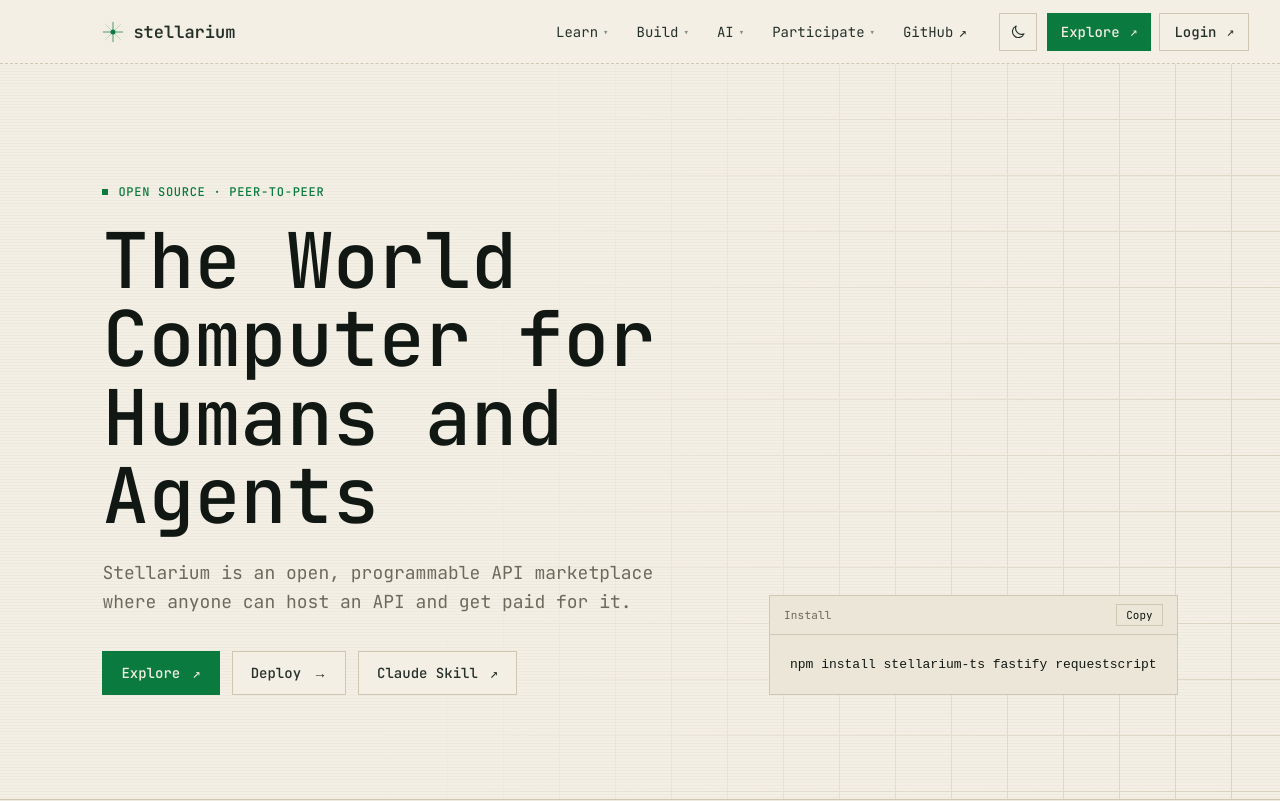
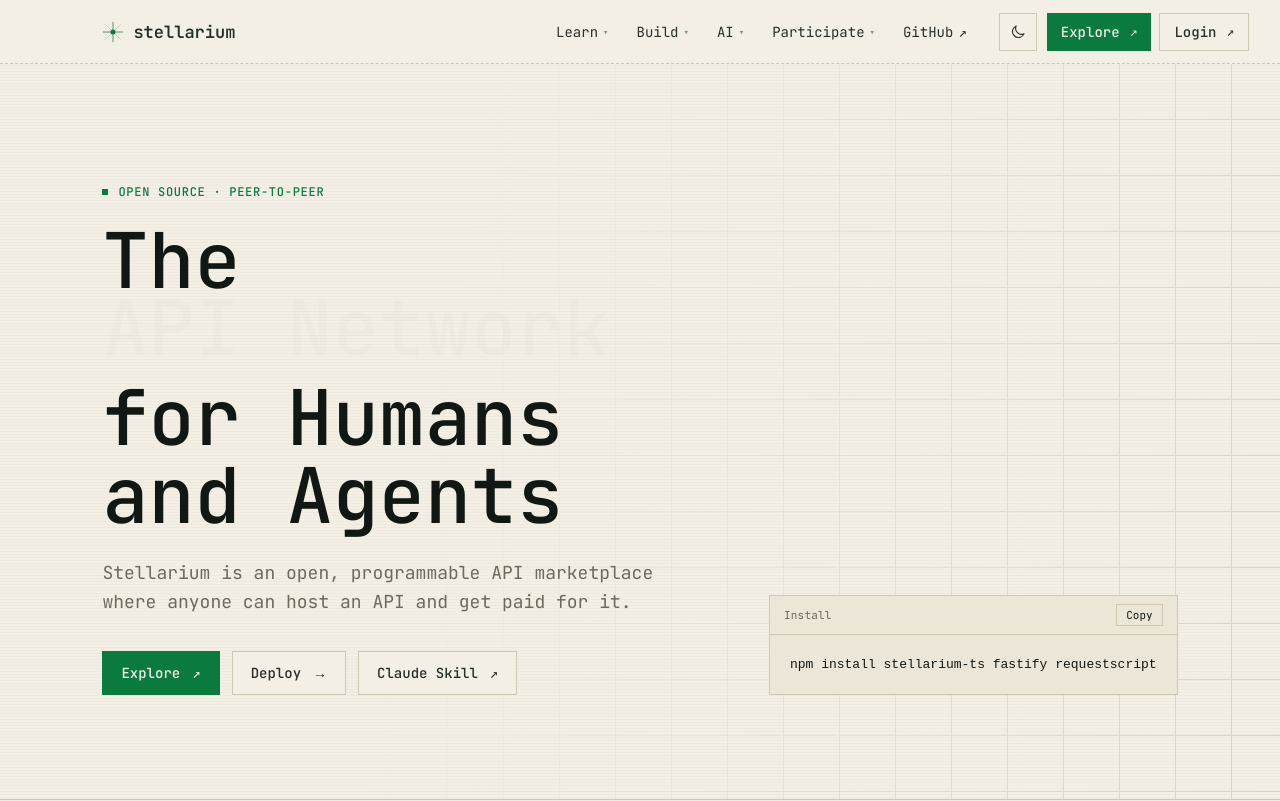
Before and after one commit to qualletio/stellarium-web, a Next.js app: page / in a window 1280 px wide. Shown: the top 801 px of the page. Built offline with nearby package versions, Linux system fonts and the light colour scheme.

Commit message:
Rotating text

```diff
--- /dev/null
+++ b/app/components/RotatingText.module.css
@@ -0,0 +1,19 @@
+.word {
+  display: inline-block;
+  animation-name: cycle;
+  animation-timing-function: ease-in-out;
+  animation-fill-mode: both;
+}
+
+@keyframes cycle {
+  0% { opacity: 0; transform: translateY(0.15em); }
+  12% { opacity: 1; transform: none; }
+  88% { opacity: 1; transform: none; }
+  100% { opacity: 0; transform: translateY(-0.15em); }
+}
+
+@media (prefers-reduced-motion: reduce) {
+  .word {
+    animation: none;
+  }
+}
--- /dev/null
+++ b/app/components/RotatingText.tsx
@@ -0,0 +1,30 @@
+"use client";
+
+import { useEffect, useState } from "react";
+import styles from "./RotatingText.module.css";
+
+type Props = {
+  words: string[];
+  /** Milliseconds each word stays on screen. */
+  interval?: number;
+};
+
+export default function RotatingText({ words, interval = 3500 }: Props) {
+  const [index, setIndex] = useState(0);
+
+  useEffect(() => {
+    if (window.matchMedia("(prefers-reduced-motion: reduce)").matches) return;
+    const id = window.setInterval(() => setIndex((i) => (i + 1) % words.length), interval);
+    return () => window.clearInterval(id);
+  }, [words.length, interval]);
+
+  return (
+    <span
+      key={index}
+      className={styles.word}
+      style={{ animationDuration: `${interval}ms` }}
+    >
+      {words[index]}
+    </span>
+  );
+}
--- a/app/page.tsx
+++ b/app/page.tsx
@@ -1,5 +1,6 @@
 import Link from "next/link";
 import CodeBlock from "./components/CodeBlock";
+import RotatingText from "./components/RotatingText";
 import SiteFooter from "./components/SiteFooter";
 import SiteNav from "./components/SiteNav";
 import { links } from "./components/nav-data";
@@ -14,7 +15,9 @@ export const metadata = pageMetadata({
   path: "/",
 });
 
-const install = "npm install stellarium-ts fastify requestscript";
+const heroWords = ["World Computer", "API Network", "API Repository", "Programmable Network"];
+
+const install ="npm install stellarium-ts fastify requestscript";
 
 const resource = `await node.register({
   metadata: {},
@@ -141,7 +144,7 @@ export default function Home() {
       <section className={`${content.hero} ${styles.hero}`} id="top">
         <div>
           <p className={content.kicker}>Open source · Peer-to-peer</p>
-          <h1>The World Computer for Humans and Agents</h1>
+          <h1>The <RotatingText words={heroWords} /> for Humans and Agents</h1>
           <p className={content.lead}>Stellarium is an open, programmable API marketplace where anyone can host an API and get paid for it.</p>
           <div className={content.actions}>
             <a className={content.button} href={links.registry} target="_blank" rel="noreferrer">Explore <span aria-hidden="true">↗</span></a>
```
